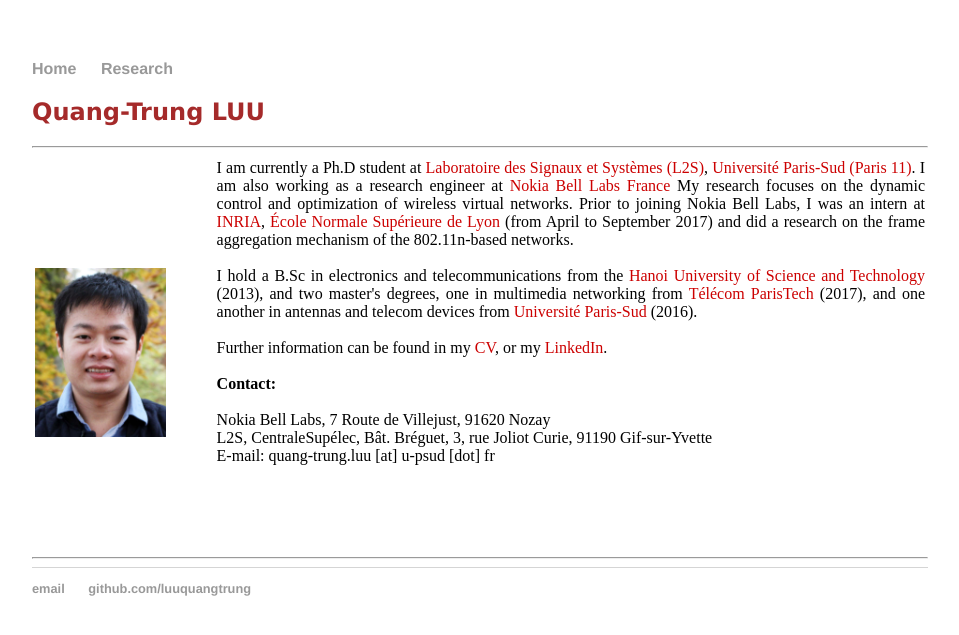
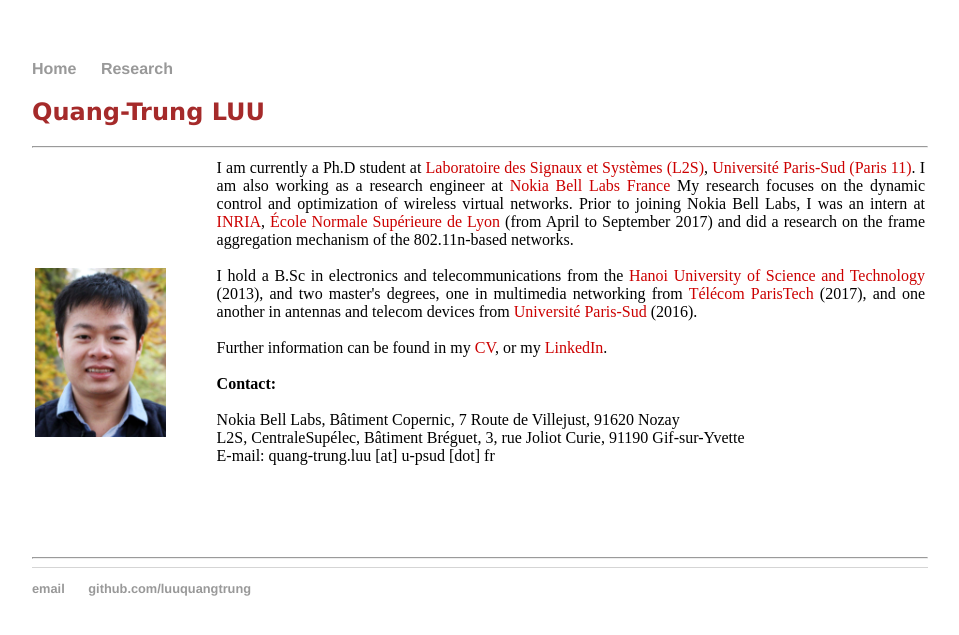
Before and after one commit to luuquangtrung/luuquangtrung.github.io_v1, a Jekyll site: the page built from index.html, in a window 1280 px wide. Shown: the top 635 px of the page, without its empty margins (160-1119 px from the left). Built offline with Jekyll 4.4.1, drawn with Linux system fonts in a browser that asks for light colours.

Commit message:
Update index.html

```diff
--- a/index.html
+++ b/index.html
@@ -46,9 +46,9 @@ title: Quang-Trung Luu
 	<div>&nbsp;</div>
 
 	<div>
-	Nokia Bell Labs, 7 Route de Villejust, 91620 Nozay <div>
+	Nokia Bell Labs, Bâtiment Copernic, 7 Route de Villejust, 91620 Nozay <div>
 	<div>
-	L2S, CentraleSupélec, Bât. Bréguet, 3, rue Joliot Curie, 91190 Gif-sur-Yvette <div>
+	L2S, CentraleSupélec, Bâtiment Bréguet, 3, rue Joliot Curie, 91190 Gif-sur-Yvette <div>
 	<div>
 	E-mail: quang-trung.luu [at] u-psud [dot] fr <div>
 
```
